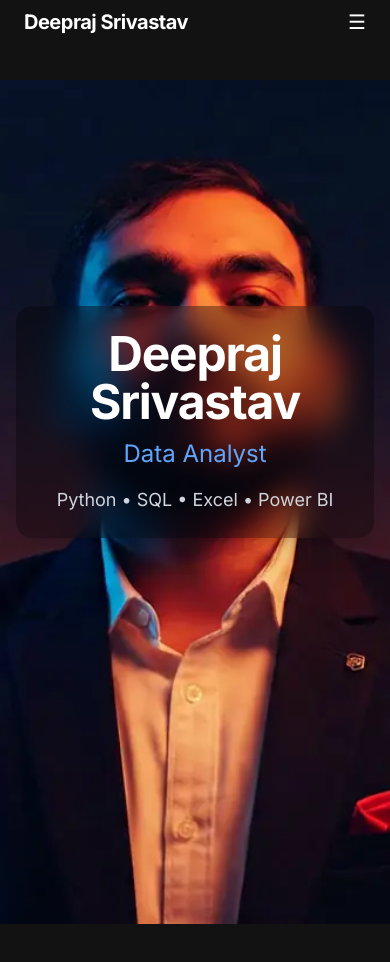
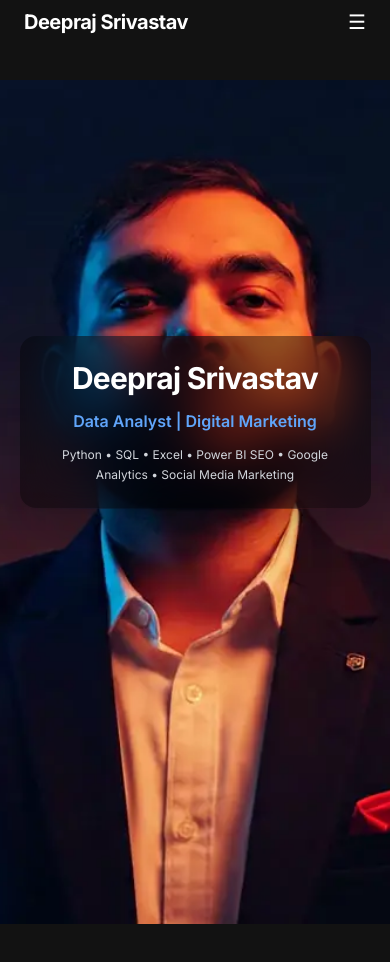
Before and after one commit to iamdeepraj9119/portfolio, a Next.js app: page / in a window 390 px wide. Shown: the top 962 px of the page. Built offline with nearby package versions, Linux system fonts and the light colour scheme.

Commit message:
fixed hero + responsive overlay

```diff
--- a/app/components/Overlay.tsx
+++ b/app/components/Overlay.tsx
@@ -15,11 +15,11 @@ export default function Overlay() {
   const opacity1 = useTransform(scrollYProgress, [0, 0.15, 0.25], [1, 1, 0]);
   const y1 = useTransform(scrollYProgress, [0, 0.25], [0, -100]);
 
-  // SKILLS (LEFT)
+  // SKILLS
   const opacity2 = useTransform(scrollYProgress, [0.25, 0.35, 0.5, 0.6], [0, 1, 1, 0]);
   const y2 = useTransform(scrollYProgress, [0.25, 0.6], [80, -80]);
 
-  // PROJECTS (RIGHT)
+  // PROJECTS
   const opacity3 = useTransform(scrollYProgress, [0.55, 0.7, 0.9, 1], [0, 1, 1, 0]);
   const y3 = useTransform(scrollYProgress, [0.55, 1], [80, -80]);
 
@@ -35,19 +35,22 @@ export default function Overlay() {
           style={{ opacity: opacity1, y: y1 }}
           className="absolute inset-0 flex items-center justify-center text-center px-4"
         >
-          <div className="bg-black/30 px-8 py-6 rounded-2xl backdrop-blur-lg shadow-xl">
+          <div className="bg-black/40 px-5 py-6 sm:px-8 sm:py-8 md:px-12 md:py-10 rounded-2xl backdrop-blur-xl shadow-2xl max-w-[90vw] sm:max-w-xl">
 
-            {/* ✅ UPDATED HEADING */}
-            <h1 className="text-5xl md:text-7xl font-bold text-white tracking-tight">
+            {/* NAME */}
+            <h1 className="text-3xl sm:text-5xl md:text-7xl font-bold text-white tracking-tight leading-tight">
               Deepraj Srivastav
             </h1>
 
-            <h2 className="text-2xl md:text-3xl text-blue-400 mt-3">
-              Data Analyst
-            </h2>
+            {/* ROLE */}
+            <p className="text-base sm:text-lg md:text-2xl text-blue-400 font-semibold mt-3">
+              Data Analyst | Digital Marketing
+            </p>
 
-            <p className="text-gray-300 mt-4 max-w-xl mx-auto text-lg">
-              Python • SQL • Excel • Power BI
+            {/* SKILLS */}
+            <p className="text-gray-300 text-xs sm:text-sm md:text-base leading-relaxed mt-3">
+              Python • SQL • Excel • Power BI <br className="hidden sm:block" />
+              SEO • Google Analytics • Social Media Marketing
             </p>
 
           </div>
@@ -56,15 +59,15 @@ export default function Overlay() {
         {/* 🔥 SKILLS LEFT */}
         <motion.div
           style={{ opacity: opacity2, y: y2 }}
-          className="absolute inset-0 flex items-center justify-start px-6 md:px-24"
+          className="absolute inset-0 flex items-center justify-start px-4 sm:px-6 md:px-24"
         >
-          <div className="bg-black/30 backdrop-blur-lg p-8 rounded-2xl shadow-xl text-white max-w-xl">
+          <div className="bg-black/40 backdrop-blur-xl p-6 sm:p-8 rounded-2xl shadow-xl text-white max-w-[90vw] sm:max-w-xl">
 
-            <h2 className="text-4xl font-bold text-blue-400 mb-6">
+            <h2 className="text-2xl sm:text-3xl md:text-4xl font-bold text-blue-400 mb-4 sm:mb-6">
               Skills & Experience
             </h2>
 
-            <ul className="space-y-3 text-lg text-gray-300">
+            <ul className="space-y-2 sm:space-y-3 text-sm sm:text-base md:text-lg text-gray-300">
               <li>📊 Python, Pandas, NumPy, SQL</li>
               <li>📈 Power BI, Dashboards</li>
               <li>💻 Django Intern – Digipodium</li>
@@ -78,15 +81,15 @@ export default function Overlay() {
         {/* 🔥 PROJECTS RIGHT */}
         <motion.div
           style={{ opacity: opacity3, y: y3 }}
-          className="absolute inset-0 flex items-center justify-end px-6 md:px-24"
+          className="absolute inset-0 flex items-center justify-end px-4 sm:px-6 md:px-24"
         >
-          <div className="bg-black/30 backdrop-blur-lg p-8 rounded-2xl shadow-xl text-white max-w-xl text-right">
+          <div className="bg-black/40 backdrop-blur-xl p-6 sm:p-8 rounded-2xl shadow-xl text-white max-w-[90vw] sm:max-w-xl text-right">
 
-            <h2 className="text-4xl font-bold text-green-400 mb-6">
+            <h2 className="text-2xl sm:text-3xl md:text-4xl font-bold text-green-400 mb-4 sm:mb-6">
               Projects
             </h2>
 
-            <ul className="space-y-3 text-lg text-gray-300">
+            <ul className="space-y-2 sm:space-y-3 text-sm sm:text-base md:text-lg text-gray-300">
               <li>📊 HR Data Analytics</li>
               <li>📈 E-Commerce Dashboard</li>
               <li>🧠 CodeSweep (Django)</li>
```
